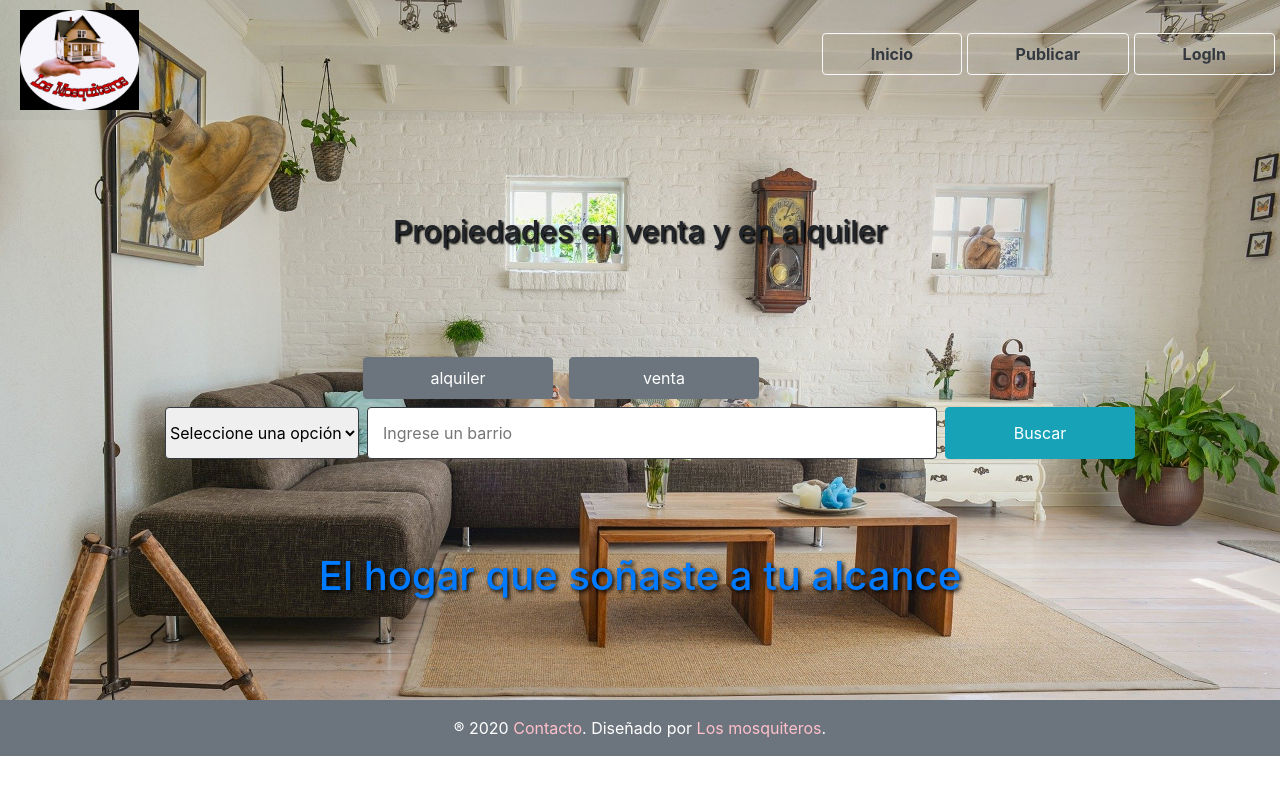
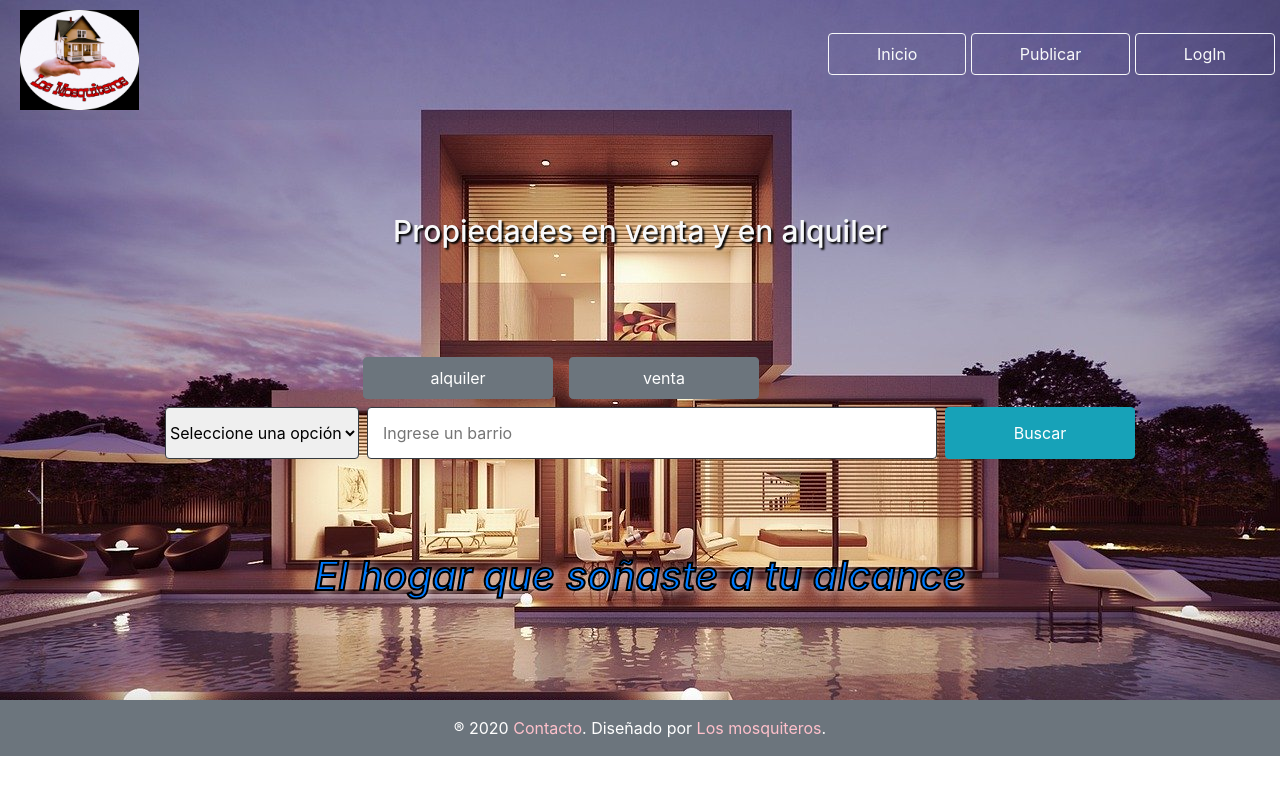
Before and after one commit to dchiapa/losMosquiteros, a PHP site: page / in a window 1280 px wide. Run offline with PHP 8.4, Linux system fonts and the light colour scheme; data comes from the database, SQL or seed files in the repository.

Commit message:
adaptacion fer-3

```diff
--- a/css/main.css
+++ b/css/main.css
@@ -9,7 +9,7 @@ body {
 }
 
 #ppal {
-    background-image: url(../img/fondo.jpg);
+    background-image: url(../img/fondo3.jpg);
     background-repeat: no-repeat;
     background-size: cover;
     display: flex;
@@ -41,7 +41,7 @@ body {
 }
 
 #ppal header nav ul li {
-    font-weight: bold;
+    list-style: none;
 }
 
 
@@ -54,7 +54,9 @@ body {
 
 #ppal h3 {
     font-size: 40px;
-    text-shadow: 2px 2px 4px #000000;
+    text-shadow: 2px 2px 10px #ffffff;
+    font-style: italic;
+    -webkit-text-stroke: 2px #000000;
 }
 
 #admin {
--- a/index.php
+++ b/index.php
@@ -13,13 +13,13 @@
 			<h1 class="d-none">Los Mosquiteros</h1>
 			<nav>
 			    <ul>
-			        <li class="btn btn-outline-light py-2 px-5"><a href="index.php" class="text-dark">Inicio</a></li>
-			        <li class="btn btn-outline-light py-2 px-5"><a href="" class="text-dark">Publicar</a></li>
-			        <li class="btn btn-outline-light py-2 px-5"><a href="admin.php" class="text-dark">LogIn</a></li>
+			        <li class="d-inline"><a href="index.php" class="btn btn-outline-light py-2 px-5">Inicio</a></li>
+			        <li class="d-inline"><a href="" class="btn btn-outline-light py-2 px-5">Publicar</a></li>
+			        <li class="d-inline"><a href="admin.php" class="btn btn-outline-light py-2 px-5">LogIn</a></li>
 			    </ul>
 			</nav>
 		</header>
-		<h2>Propiedades en venta y en alquiler</h2>
+		<h2 class="text-light">Propiedades en venta y en alquiler</h2>
 		<form action="" method="get" class="container">
 			<div class="row">
 				<div class="col-3"></div>
```
